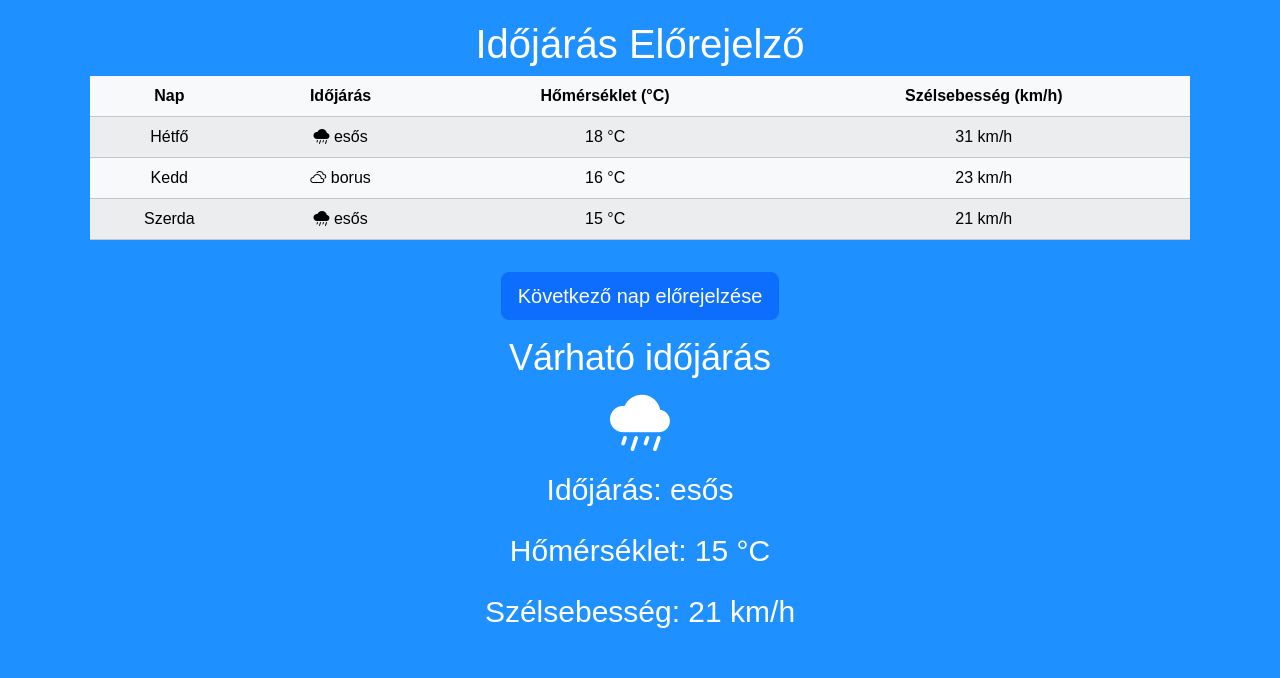
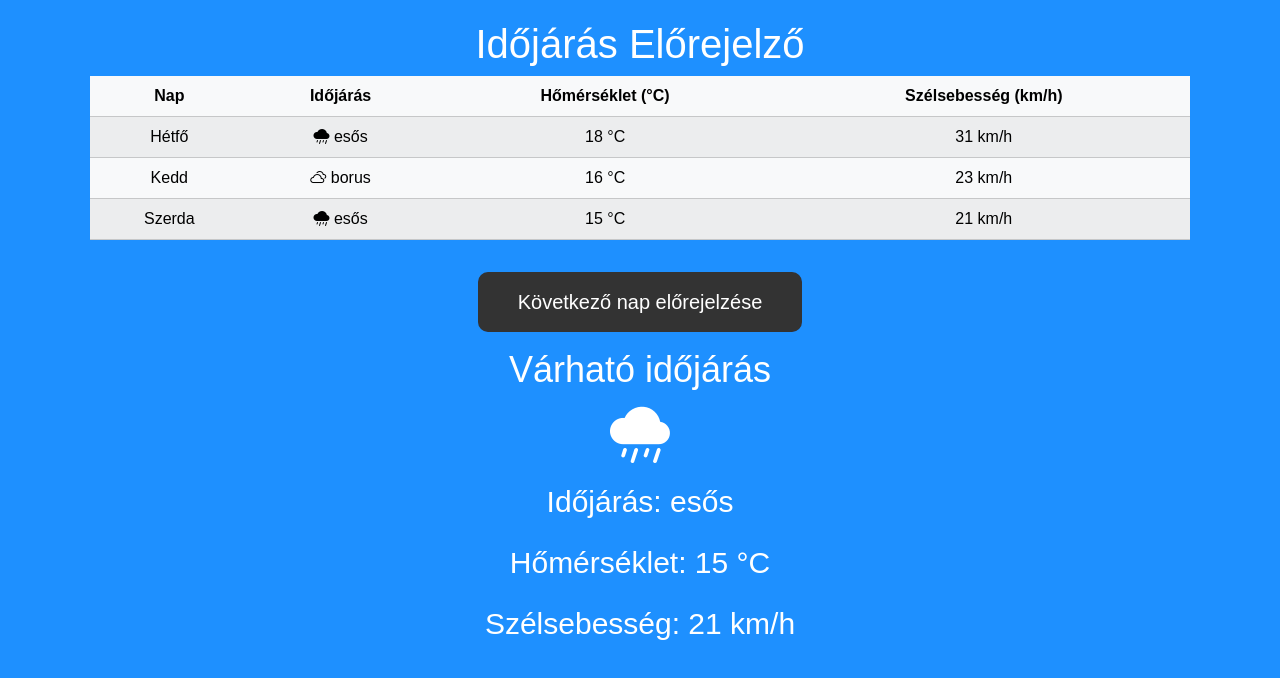
Before and after one commit to balint21100/IDOJARASELOREJELZO_L54E2T_IVANICS, a plain HTML site: page FRONTEND/index.html in a window 1280 px wide. Drawn offline with nearby package versions, Linux system fonts and the light colour scheme.

Commit message:
button bootstrap lecserélése világító button-re

```diff
--- a/FRONTEND/elorejelzes.css
+++ b/FRONTEND/elorejelzes.css
@@ -21,3 +21,69 @@
     .container {
       padding: 20px;
     }
+
+
+/* button */
+.btn {
+  margin: 100px;
+  padding: 15px 40px;
+  border: none;
+  outline: none;
+  color: #FFF;
+  cursor: pointer;
+  position: relative;
+  z-index: 0;
+  border-radius: 12px;
+}
+.btn::after {
+  content: "";
+  z-index: -1;
+  position: absolute;
+  width: 100%;
+  height: 100%;
+  background-color: #333;
+  left: 0;
+  top: 0;
+  border-radius: 10px;
+}
+/* glow */
+.btn::before {
+  content: "";
+  background: linear-gradient(
+    45deg,
+    #FF0000, #FF7300, #FFFB00, #48FF00,
+    #00FFD5, #002BFF, #FF00C8, #FF0000
+  );
+  position: absolute;
+  top: -2px;
+  left: -2px;
+  background-size: 600%;
+  z-index: -1;
+  width: calc(100% + 4px);
+  height:  calc(100% + 4px);
+  filter: blur(8px);
+  animation: glowing 20s linear infinite;
+  transition: opacity .3s ease-in-out;
+  border-radius: 10px;
+  opacity: 0;
+}
+
+@keyframes glowing {
+  0% {background-position: 0 0;}
+  50% {background-position: 400% 0;}
+  100% {background-position: 0 0;}
+}
+
+/* hover */
+.btn:hover::before {
+  opacity: 1;
+}
+
+.btn:active:after {
+  background: transparent;
+}
+
+.btn:active {
+  color: #000;
+  font-weight: bold;
+}
```
